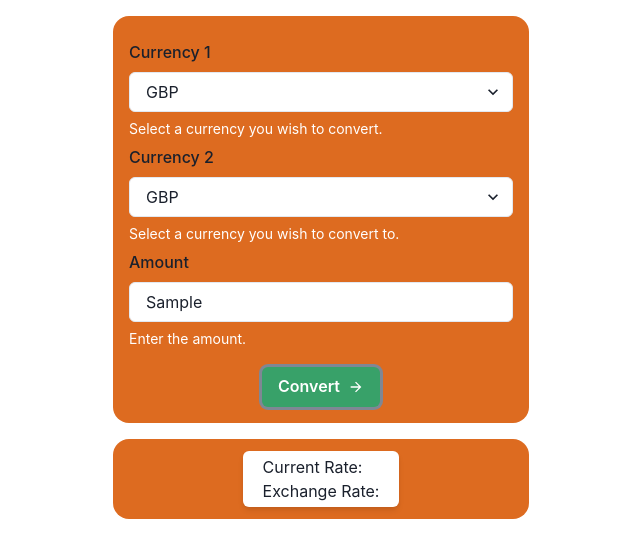
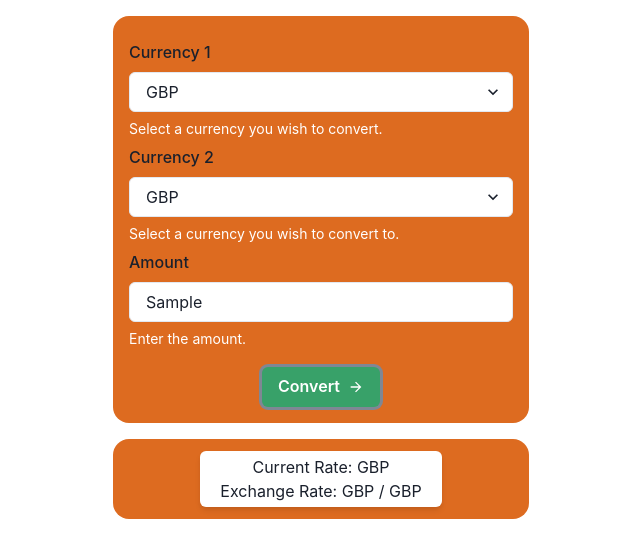
Before and after one commit to patchinator/currency-converter, a React (Create React App) app: page / in a window 1280 px wide. Both pictures are taken after typing "Sample" into the empty fields and a click on the button "Convert". Shown: the top 558 px of the page, without its empty margins (319-959 px from the left). Built offline with nearby package versions, Linux system fonts and the light colour scheme; no server answers.

Commit message:
added feature to display currencies on result

```diff
--- a/src/components/CurrencyForm.js
+++ b/src/components/CurrencyForm.js
@@ -1,4 +1,5 @@
 import { useRef, useState, Fragment } from "react";
+
 import { Container, Flex } from "@chakra-ui/layout";
 import { ArrowForwardIcon } from "@chakra-ui/icons";
 import {
@@ -17,16 +18,24 @@ const API_KEY = process.env.REACT_APP_RAPIDAPI_KEY;
 
 const CurrencyForm = () => {
   const [currencyRate, setCurrencyRate] = useState("");
-  const [currencyExchangeRate, setCurrencyExchangeRate] = useState("")
+  const [currencyExchangeRate, setCurrencyExchangeRate] = useState("");
   const [showResults, setShowResults] = useState(false);
 
   const currencyOneInputRef = useRef();
   const currencyTwoInputRef = useRef();
   const currencyAmountRef = useRef();
 
+  const displayCurrencyTwoHandler = () => {
+    return currencyTwoInputRef.current.value;
+  }
+
+  const displayCurrencyOneHandler = () => {
+    return currencyOneInputRef.current.value;
+  }
+
   const showResultsHandler = () => {
     setShowResults(true);
-  }
+  };
 
   const submitFormHandler = (event) => {
     event.preventDefault();
@@ -48,7 +57,7 @@ const CurrencyForm = () => {
     ).then((response) => {
       response.json().then((data) => {
         const exchangeRateAmount = data.rates[secondCurrency].rate_for_amount;
-        const currencyExchangeRate = data.rates[secondCurrency].rate
+        const currencyExchangeRate = data.rates[secondCurrency].rate;
         setCurrencyRate(exchangeRateAmount);
         setCurrencyExchangeRate(currencyExchangeRate);
       });
@@ -67,7 +76,6 @@ const CurrencyForm = () => {
                 <option>USD</option>
                 <option>EUR</option>
                 <option>JPY</option>
-                <option>CHF</option>
                 <option>CAD</option>
                 <option>AUD</option>
               </Select>
@@ -83,7 +91,6 @@ const CurrencyForm = () => {
                 <option>USD</option>
                 <option>EUR</option>
                 <option>JPY</option>
-                <option>CHF</option>
                 <option>CAD</option>
                 <option>AUD</option>
               </Select>
@@ -130,8 +137,13 @@ const CurrencyForm = () => {
                 borderRadius="md"
                 boxShadow="md"
               >
-                <Text>Current Rate: {currencyRate}</Text>
-                <Text>Exchange Rate: {currencyExchangeRate}</Text>
+                <Text textAlign="center">
+                  Current Rate: {displayCurrencyTwoHandler()} {currencyRate}
+                </Text>
+                <Text textAlign="center">
+                  Exchange Rate: {displayCurrencyTwoHandler()}{" "}
+                  {currencyExchangeRate} / {displayCurrencyOneHandler()}
+                </Text>
               </Box>
             </Flex>
           </Box>
```
